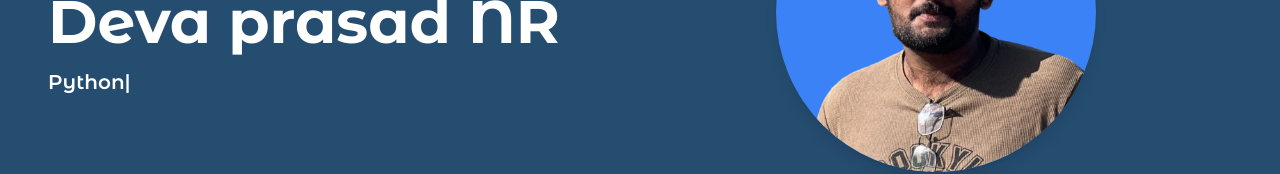
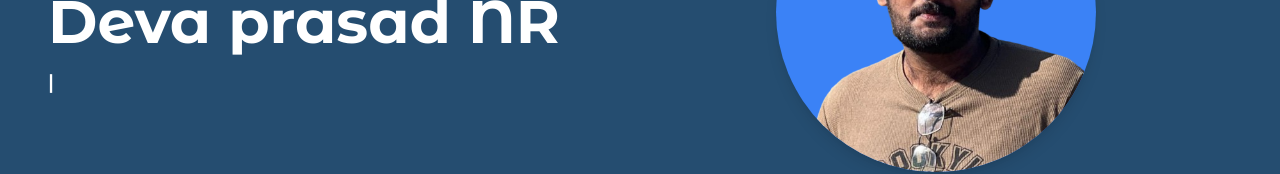
Before and after one commit to Devakrishna07/portfolio_wesite1, a React (Vite) app in the folder Frontend/: page / in a window 1280 px wide. Shown: the part 420-594 px from the top of the page. Built offline with nearby package versions, Linux system fonts and the light colour scheme; a web font is replaced by a local one.

Commit message:
Update Homepage.jsx
added startdelay to reacttyped

```diff
--- a/Frontend/src/pages/Homepage.jsx
+++ b/Frontend/src/pages/Homepage.jsx
@@ -25,6 +25,7 @@ function Homepage() {
                 typeSpeed={100}
                 backSpeed={100}
                 loop
+                startDelay={20000}
                 className="text-xl font-semibold text-white dark:text-[#948979] "
             />
         </div>
```
